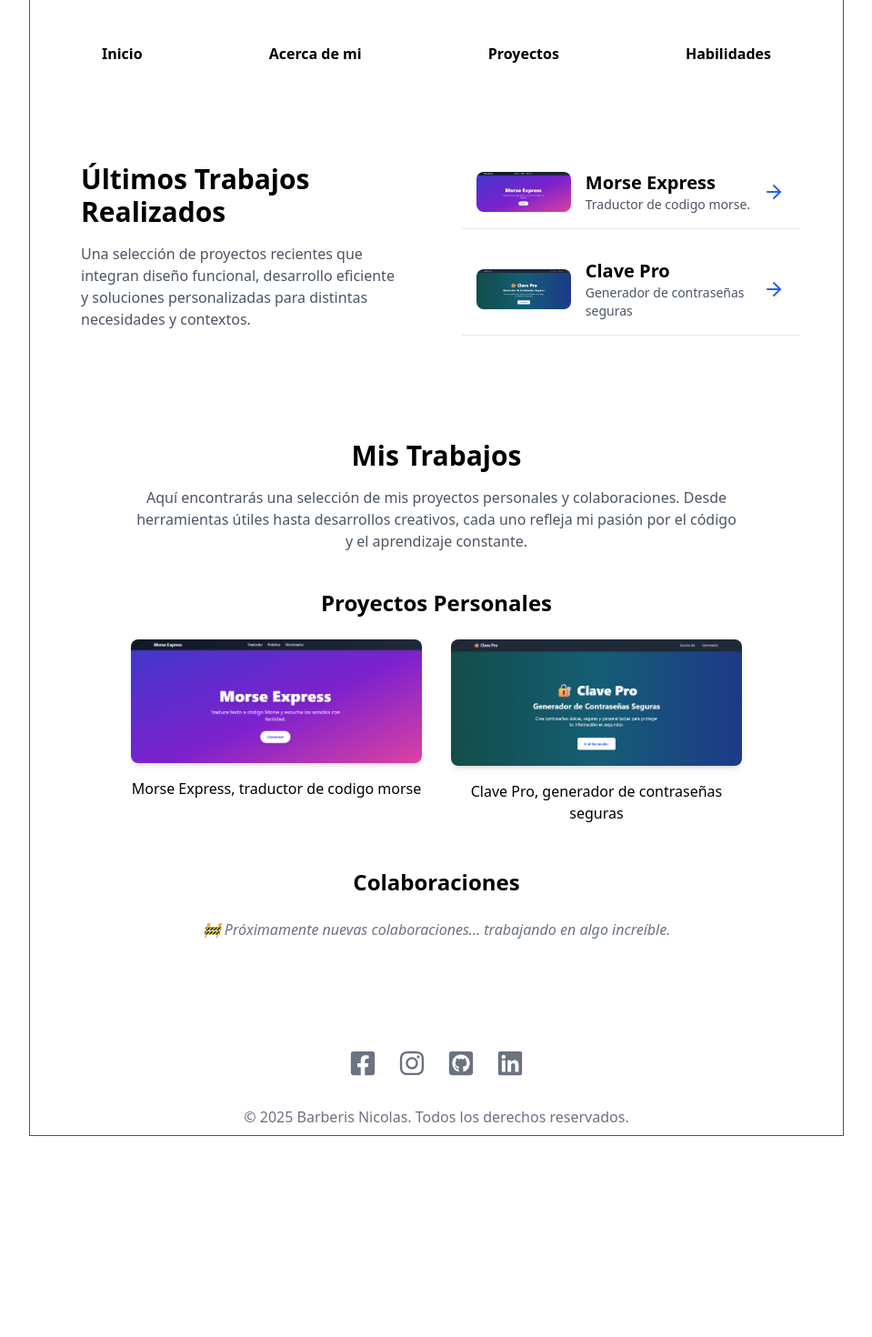
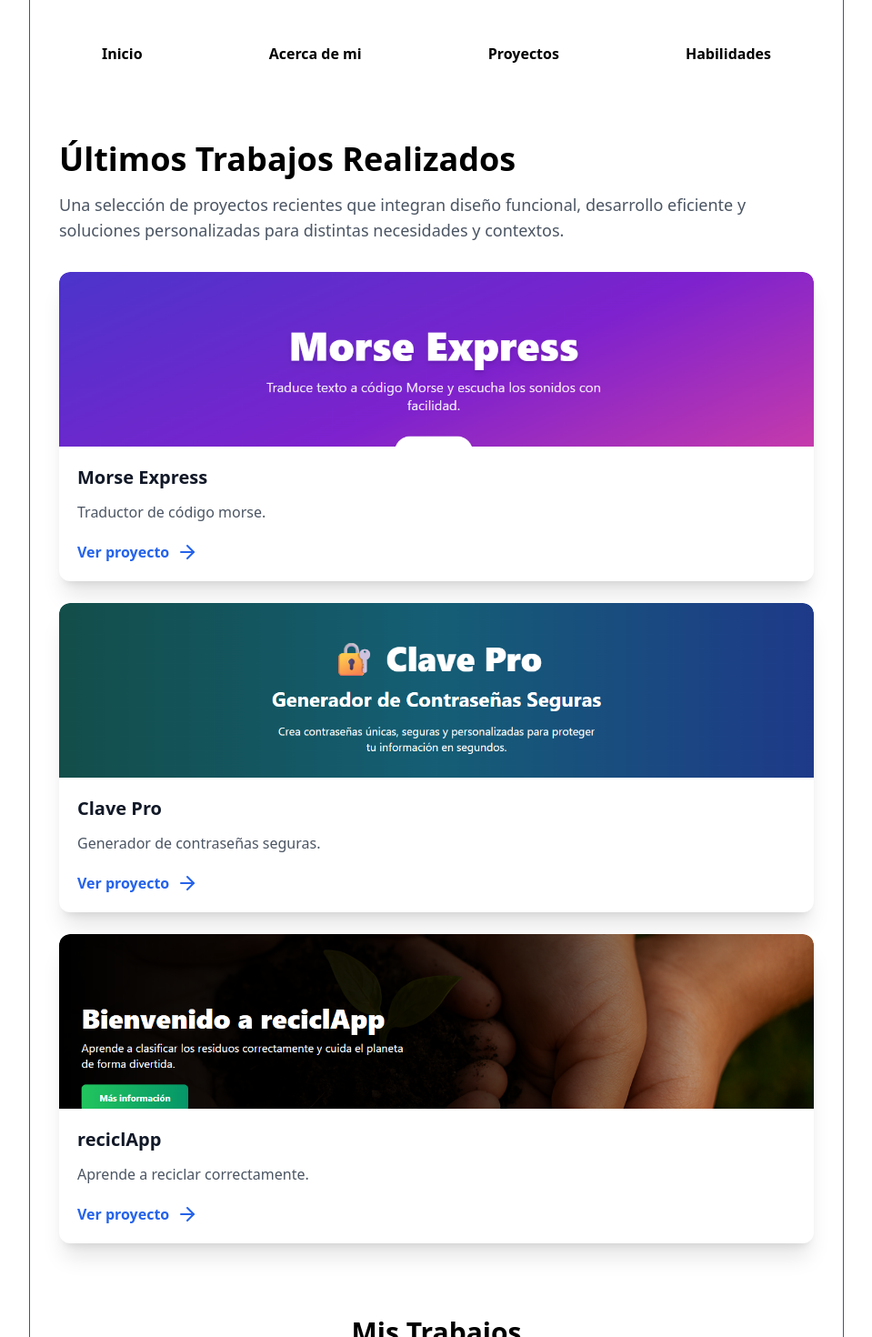
Before and after one commit to Nico09Barberis/web-portafolio, a React (Vite) app in the folder web-portafolio/: page /projects in a window 1280 px wide. Shown: the part 820-2290 px from the top of the page at 91% size, without its empty margins (160-1119 px from the left). Before the commit the page ends 2069 px from the top, so only its background shows below. Built offline with nearby package versions, Linux system fonts and the light colour scheme.

Commit message:
ajuste en las tarjetas de los utlimos trabajos, agregue un nuevo proyecto

```diff
--- a/web-portafolio/src/components/LastWorks.jsx
+++ b/web-portafolio/src/components/LastWorks.jsx
@@ -1,85 +1,116 @@
-import WorksImg from "../assets/works.png";
+import { useEffect, useRef, useState } from "react";
 import { ArrowRight } from "lucide-react";
 import { FaGlobe } from "react-icons/fa";
+
 import morseExpress from "../assets/morse-express.png";
 import clavePro from "../assets/clave-pro.png";
+import reciclApp from "../assets/reciclapp.png";
 
+// Componente WorkCard con efecto 3D
 const WorkCard = ({ image, title, description, demoUrl }) => {
+  const cardRef = useRef(null);
+  const [isVisible, setIsVisible] = useState(false);
+
+  // Animación al aparecer en pantalla
+  useEffect(() => {
+    const observer = new IntersectionObserver(
+      ([entry]) => setIsVisible(entry.isIntersecting),
+      { threshold: 0.2 }
+    );
+    if (cardRef.current) observer.observe(cardRef.current);
+    return () => {
+      if (cardRef.current) observer.unobserve(cardRef.current);
+    };
+  }, []);
+
   return (
-    <div className="flex flex-col md:flex-row items-center justify-between border-b p-4 gap-4">
-      {/* Imagen con efecto hover */}
-      <div className="w-full md:w-40 relative group overflow-hidden rounded-lg">
+    <div
+      ref={cardRef}
+      className={`transform transition-all duration-500 ${
+        isVisible ? "opacity-100 translate-y-0" : "opacity-0 translate-y-10"
+      } perspective-1000`}
+    >
+      <div className="relative group bg-white dark:bg-[#112240] rounded-xl shadow-xl overflow-hidden hover:shadow-2xl transition-shadow duration-300 cursor-pointer">
+        {/* Imagen */}
+        <div className="w-full h-48 overflow-hidden rounded-t-xl">
           <img
             src={image}
             alt={`Captura de ${title}`}
-          className="transition-all duration-300 group-hover:blur-sm group-hover:opacity-40 w-full"
+            className="w-full h-full object-cover transition-transform duration-500 group-hover:scale-105"
           />
+          {/* Overlay con ícono */}
           <a
             href={demoUrl}
             target="_blank"
             rel="noopener noreferrer"
-          aria-label={`Ver repositorio de ${title}`}
-          className="absolute inset-0 flex items-center justify-center opacity-0 group-hover:opacity-100 transition-opacity duration-300"
+            aria-label={`Ver demo de ${title}`}
+            className="absolute inset-0 flex items-center justify-center bg-black bg-opacity-20 opacity-0 group-hover:opacity-100 transition-opacity duration-300"
           >
-          <FaGlobe size={22} className="text-black dark:text-white" />
+            <FaGlobe size={28} className="text-white" />
           </a>
         </div>
 
-      {/* Descripción */}
-      <div className="flex flex-col md:flex-row md:justify-between items-center w-full gap-2">
-        <div className="text-center md:text-left">
-          <h2 className="text-xl font-bold">{title}</h2>
-          <p className="text-sm text-gray-600 dark:text-gray-300">
-            {description}
-          </p>
+        {/* Contenido */}
+        <div className="p-5 flex flex-col justify-between gap-3">
+          <h3 className="text-xl font-bold text-gray-900 dark:text-white">{title}</h3>
+          <p className="text-gray-600 dark:text-gray-300">{description}</p>
+          <div>
+            <a
+              href={demoUrl}
+              target="_blank"
+              rel="noopener noreferrer"
+              className="inline-flex items-center mt-2 text-blue-600 dark:text-blue-400 font-semibold group hover:text-blue-800 dark:hover:text-blue-300 transition-colors"
+            >
+              Ver proyecto
+              <ArrowRight className="ml-2 transition-transform duration-300 group-hover:translate-x-2" />
+            </a>
           </div>
-
-        {/* Flecha decorativa */}
-        <div className="group mt-2 md:mt-0 text-blue-600 cursor-pointer">
-          <ArrowRight className="transition-transform duration-300 group-hover:translate-x-1" />
         </div>
       </div>
     </div>
   );
 };
 
+// Componente LastWorks con tarjetas en columna
 const LastWorks = () => {
   const works = [
     {
       image: morseExpress,
       title: "Morse Express",
-      description: "Traductor de codigo morse.",
+      description: "Traductor de código morse.",
       demoUrl: "https://morse-traslator.vercel.app/",
     },
     {
       image: clavePro,
       title: "Clave Pro",
-      description: "Generador de contraseñas seguras",
+      description: "Generador de contraseñas seguras.",
       demoUrl: "https://password-generator-smoky-gamma-95.vercel.app/",
+    },
+    {
+      image: reciclApp,
+      title: "reciclApp",
+      description: "Aprende a reciclar correctamente.",
+      demoUrl: "https://app-reciclaje-khaki.vercel.app/",
     },
   ];
 
   return (
-    <section className="bg-white text-black dark:bg-[#0a192f] dark:text-white max-w-4xl mx-auto p-8 rounded-lg">
-      <div className="flex flex-col lg:flex-row gap-6 w-full">
+    <section className="bg-white dark:bg-[#0a192f] text-black dark:text-white max-w-5xl mx-auto p-8 rounded-2xl">
       {/* Descripción general */}
-        <div className="w-full lg:w-1/2 p-6">
-          <h2 className="text-3xl font-bold mb-4">
-            Últimos Trabajos Realizados
-          </h2>
-          <p className="mb-4 text-gray-600 dark:text-gray-400">
+      <div className="mb-8 text-center lg:text-left">
+        <h2 className="text-4xl font-bold mb-4">Últimos Trabajos Realizados</h2>
+        <p className="text-gray-600 dark:text-gray-400 text-lg">
           Una selección de proyectos recientes que integran diseño funcional,
           desarrollo eficiente y soluciones personalizadas para distintas
           necesidades y contextos.
         </p>
       </div>
 
-        {/* Lista de trabajos */}
-        <div className="w-full lg:w-1/2 p-4 space-y-4">
+      {/* Lista de trabajos en columna */}
+      <div className="flex flex-col gap-6">
         {works.map((work, index) => (
           <WorkCard key={index} {...work} />
         ))}
-        </div>
       </div>
     </section>
   );
--- a/web-portafolio/src/components/Works.jsx
+++ b/web-portafolio/src/components/Works.jsx
@@ -5,6 +5,7 @@ import EcommerceImg from "../assets/works.png";
 import OngImg from "../assets/works.png";
 import morseExpress from "../assets/morse-express.png";
 import clavePro from "../assets/clave-pro.png";
+import reciclApp from "../assets/reciclapp.png";
 
 // Proyectos personales
 const personalWorks = [
@@ -19,6 +20,12 @@ const personalWorks = [
     description: "Clave Pro, generador de contraseñas seguras",
     repo: "https://github.com/Nico09Barberis/password-generator.git",
     demo: "https://password-generator-smoky-gamma-95.vercel.app/", // opcional
+  },
+  {
+    img: reciclApp,
+    description: "reciclApp, aprende a reciclar correctamente",
+    repo: "https://github.com/Nico09Barberis/app-reciclaje.git",
+    demo: "https://app-reciclaje-khaki.vercel.app/", // opcional
   },
 ];
 
```
Also changed, not shown: web-portafolio/src/assets/reciclapp.png (added). Lines whose indentation alone changed are shown as unchanged.
